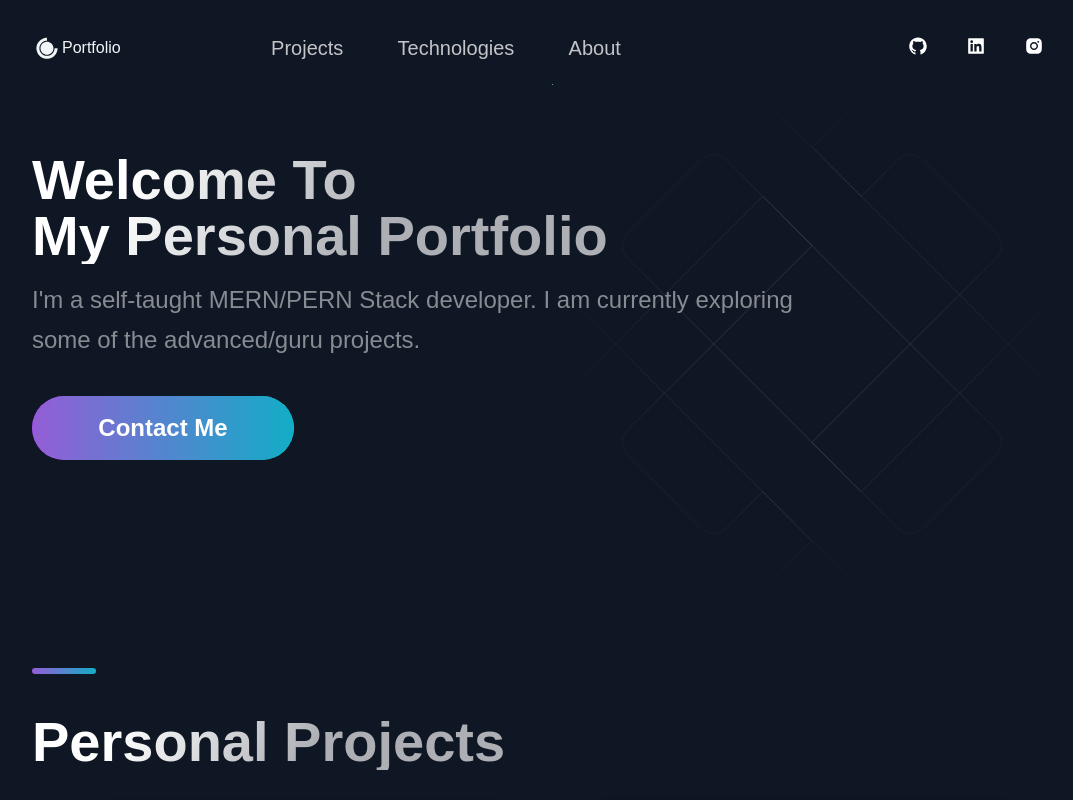
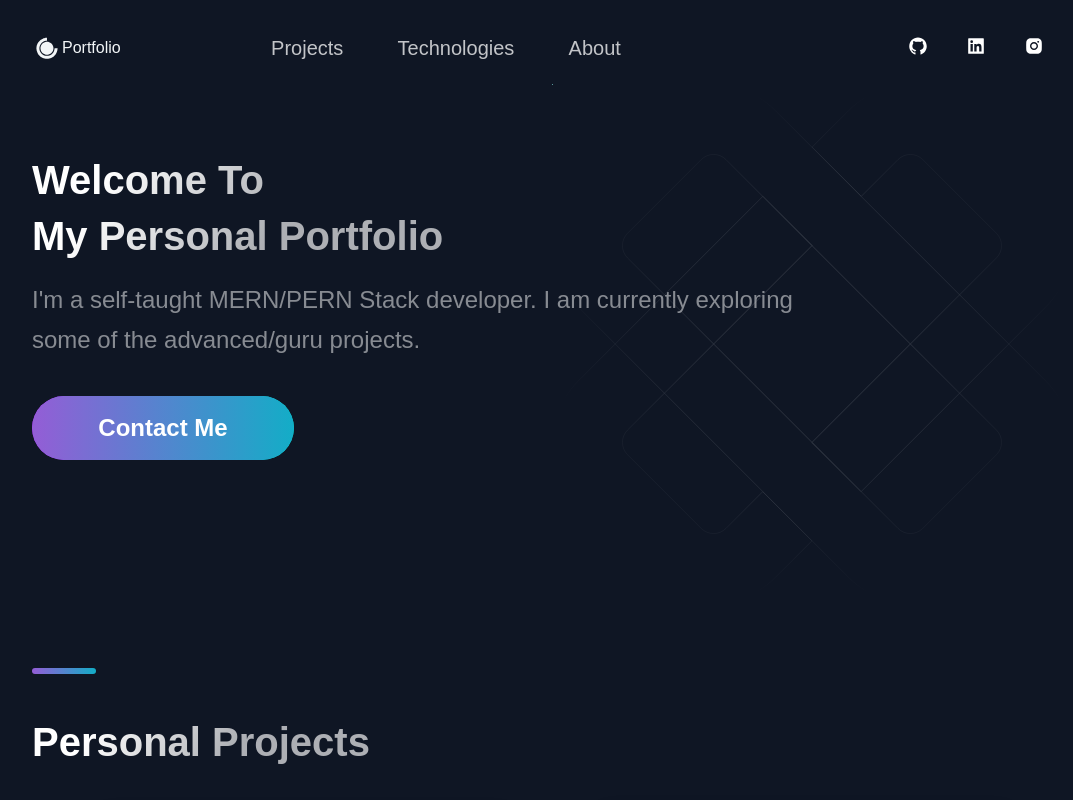
Before and after one commit to Abdulshakur24/Portfolio, a React (Create React App) app: page / in a window 1280 px wide. Shown: the top 800 px of the page, without its empty margins (88-1161 px from the left). Built offline with nearby package versions, Linux system fonts and the light colour scheme.

Commit message:
adjusted.

```diff
--- a/src/styles/GlobalComponents/index.js
+++ b/src/styles/GlobalComponents/index.js
@@ -44,7 +44,7 @@ export const Section = styled(motion.section)`
 
 export const SectionTitle = styled(motion.h2)`
   font-weight: 800;
-  font-size: ${(props) => (props.main ? "65px" : "56px")};
+  font-size: ${(props) => (props.main ? "65px" : "40px")};
   line-height: ${(props) => (props.main ? "72px" : "56px")};
   width: max-content;
   max-width: 100%;
```
